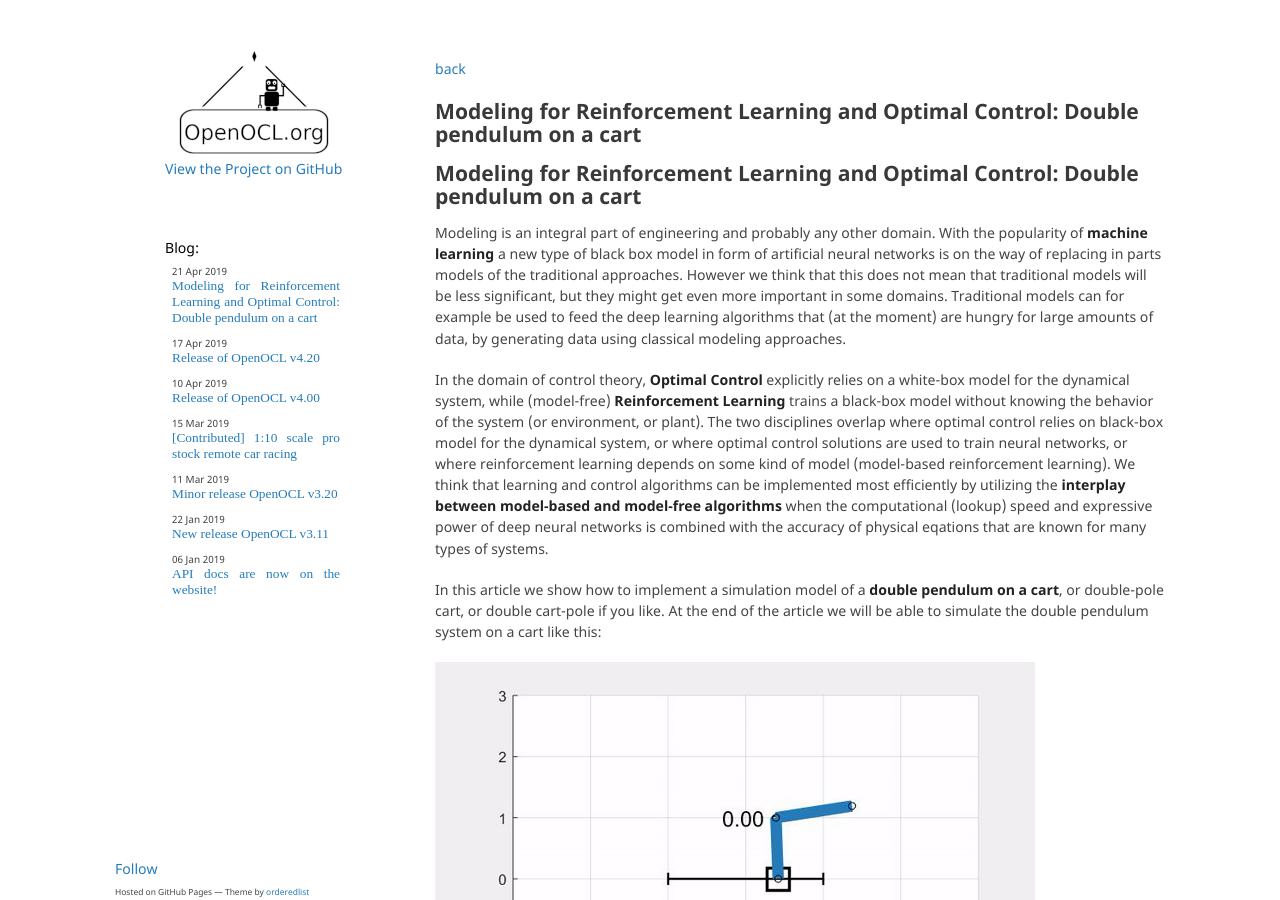
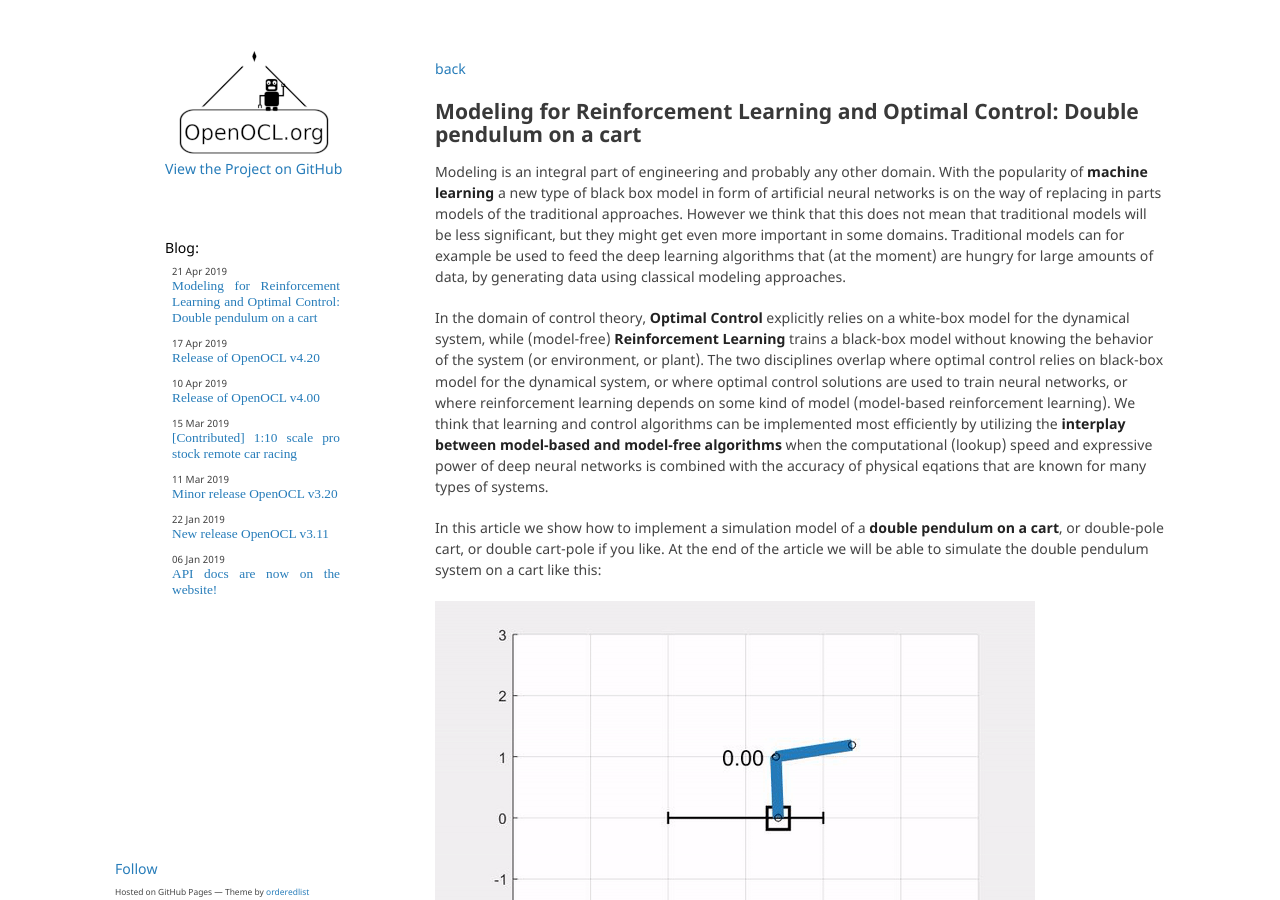
Before and after one commit to OpenOCL/openocl.github.io, a Jekyll site: the page built from _posts/2019-04-21-tutorial-01-modeling-double-cartpole.md, in a window 1280 px wide and 900 px high. Built offline with Jekyll 4.4.1, drawn with Linux system fonts in a browser that asks for light colours; some web fonts are replaced; formulas are drawn with MathJax 3; a script that is not in the unit is left out; comment, search, counter and statistics services are not loaded.

Commit message:
Update 2019-04-21-tutorial-01-modeling-double-cartpole.md

```diff
--- a/_posts/2019-04-21-tutorial-01-modeling-double-cartpole.md
+++ b/_posts/2019-04-21-tutorial-01-modeling-double-cartpole.md
@@ -6,8 +6,6 @@ permalink: /:categories/:title/
 mathjax: true
 hidden: false
 ---
-
-# Modeling for Reinforcement Learning and Optimal Control: Double pendulum on a cart
 
 Modeling is an integral part of engineering and probably any other domain. With the popularity of **machine learning** a new type of black box model in form of artificial neural networks is on the way of replacing in parts models of the traditional approaches. However we think that this does not mean that traditional models will be less significant, but they might get even more important in some domains. Traditional models can for example be used to feed the deep learning algorithms that (at the moment) are hungry for large amounts of data, by generating data using classical modeling approaches.
 
```
